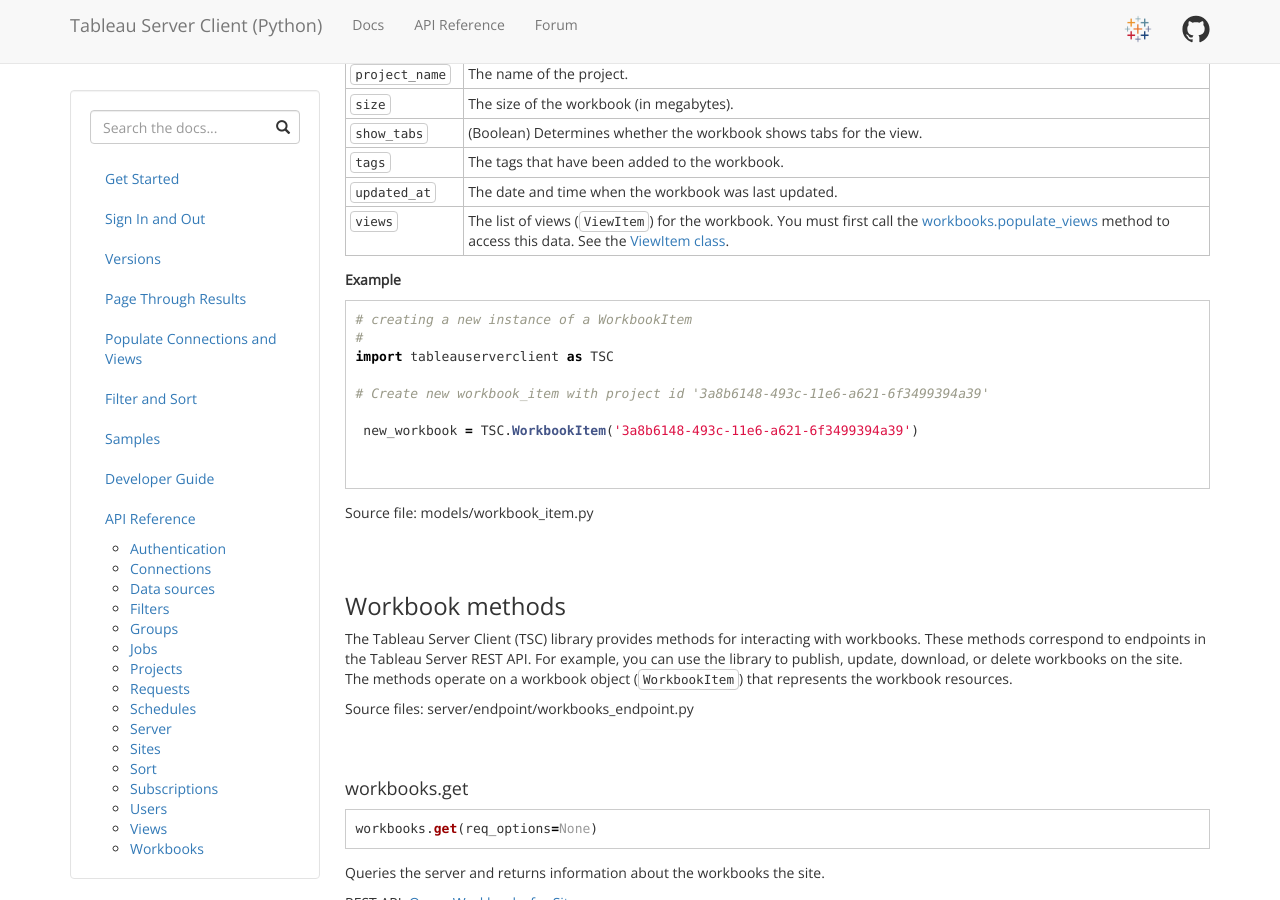
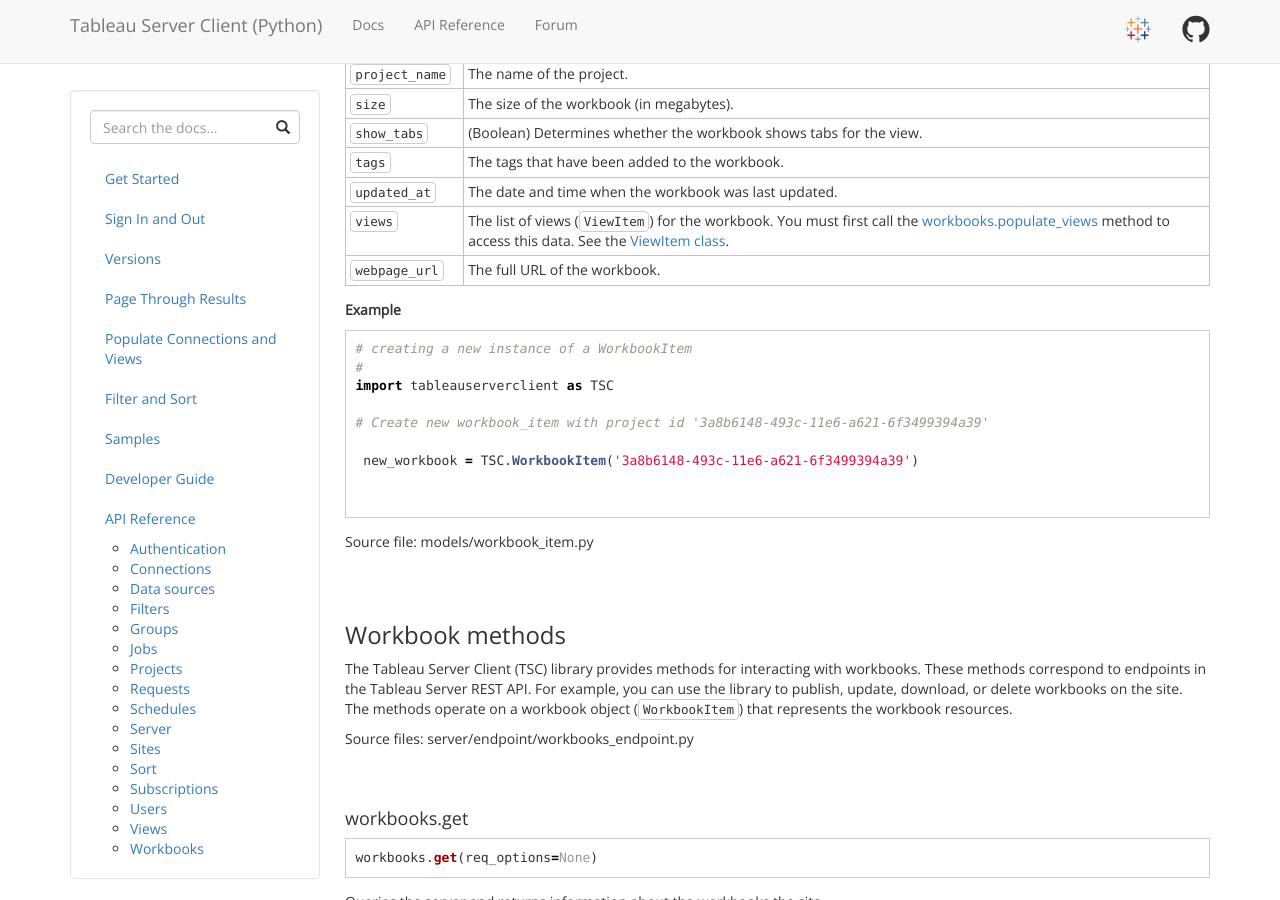
Before and after one commit to tableau/server-client-python, a Jekyll site: the page built from docs/api-ref.md, in a window 1280 px wide and 900 px high, scrolled down 61443 px. Built offline with Jekyll 4.4.1, drawn with Linux system fonts in a browser that asks for light colours.

Commit message:
[DOC] Add webpage_url to workbookItem
webpage_url added with #661, ready for the next release.

```diff
--- a/docs/api-ref.md
+++ b/docs/api-ref.md
@@ -3436,6 +3436,7 @@
 `tags` |  The tags that have been added to the workbook.
 `updated_at` |  The date and time when the workbook was last updated.
 `views`   | The list of views (`ViewItem`) for the workbook. You must first call the [workbooks.populate_views](#workbooks.populate_views) method to access this data. See the [ViewItem class](#viewitem-class).
+`webpage_url` | The full URL of the workbook.
 
 
 
```
